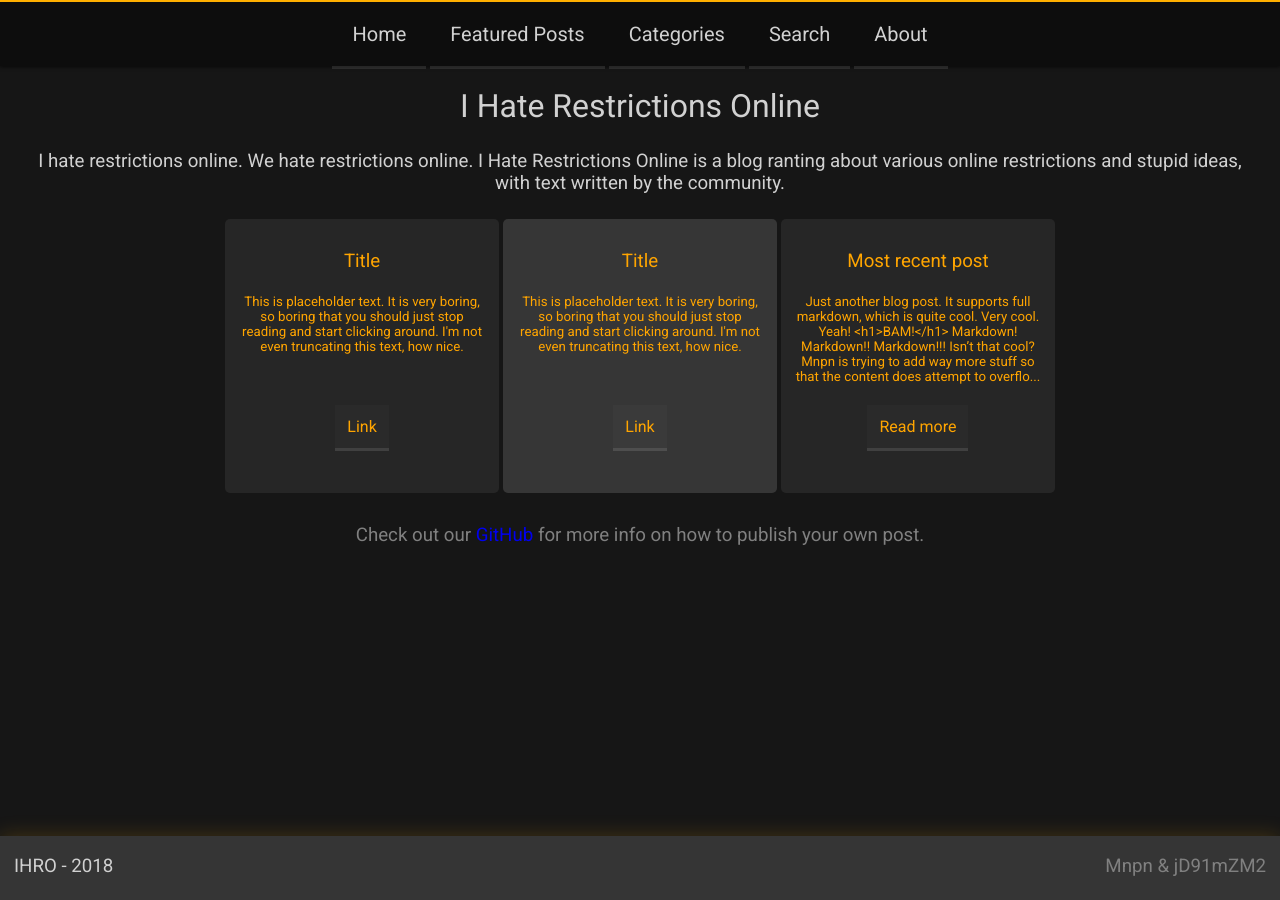
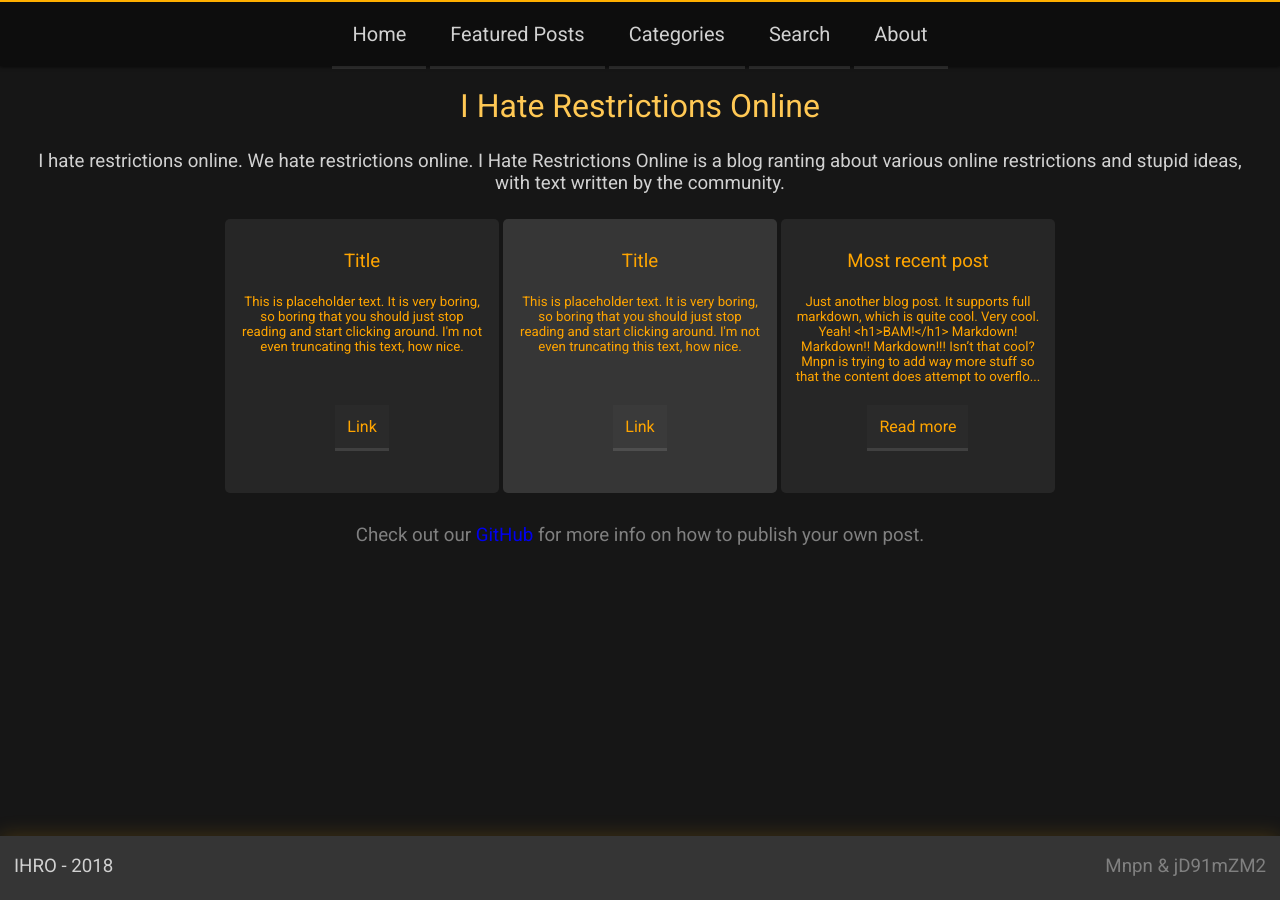
Before and after one commit to jaka2015/I-Hate-Restrictions-Online, a Jekyll site: the page built from new_index.html, in a window 1280 px wide. Built offline with Jekyll 4.4.1, drawn with Linux system fonts in a browser that asks for light colours.

Commit message:
Index H1 colour

```diff
--- a/new_index.html
+++ b/new_index.html
@@ -1,7 +1,7 @@
 ---
 layout: default
 ---
-<h1>I Hate Restrictions Online</h1>
+<h1 style="color: #ffc854">I Hate Restrictions Online</h1>
 <h3 style="margin: 25px">
 	I hate restrictions online. We hate restrictions online.
 	I Hate Restrictions Online is a blog ranting about various online restrictions and stupid ideas, with text written by the community.
```
